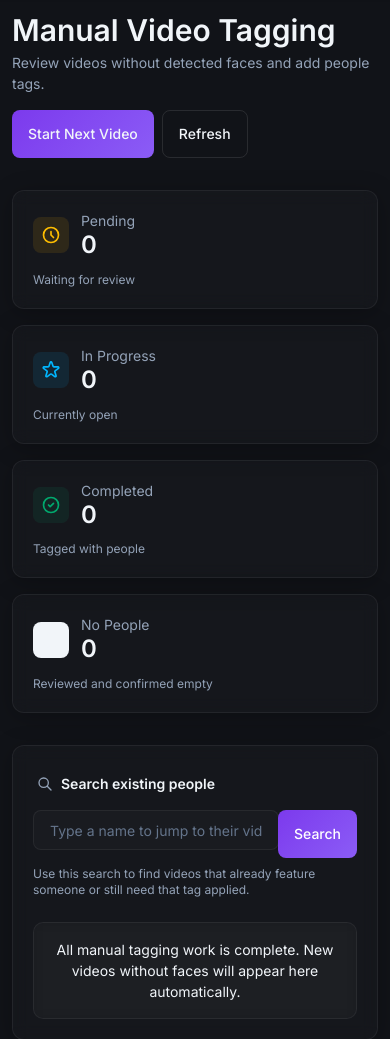
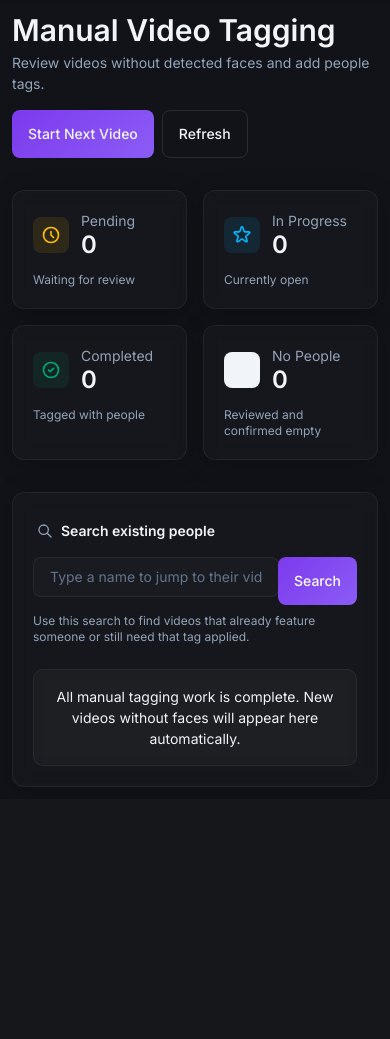
Before and after one commit to jrajasekera/indexium, a Python web app: template templates/video_manual_list.html in a window 390 px wide. Shown: the part 64-1103 px from the top of the page. After the commit the page ends 851 px from the top, so only its background shows below. Run offline with Jinja, Linux system fonts and the light colour scheme; the template is opened without the code that fills it, so the values that code supplies are empty; some libraries are stand-ins or nearby versions.

Commit message:
Improve status cards layout to utilize horizontal space
Changed grid breakpoints from md:grid-cols-2 xl:grid-cols-4 to
grid-cols-2 lg:grid-cols-4, showing 2 columns by default instead
of stacking vertically on narrower screens.

```diff
--- a/templates/video_manual_list.html
+++ b/templates/video_manual_list.html
@@ -15,7 +15,7 @@
         </div>
     </div>
 
-    <div class="grid gap-4 md:grid-cols-2 xl:grid-cols-4">
+    <div class="grid grid-cols-2 gap-4 lg:grid-cols-4">
         <!-- Pending - warning/yellow accent -->
         <div class="card bg-base-100 shadow-sm border-l-4 border-warning">
             <div class="card-body p-4">
```
